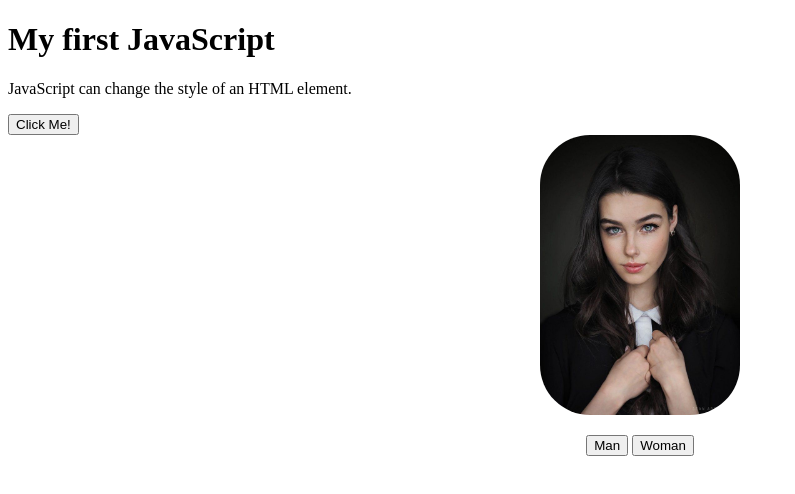
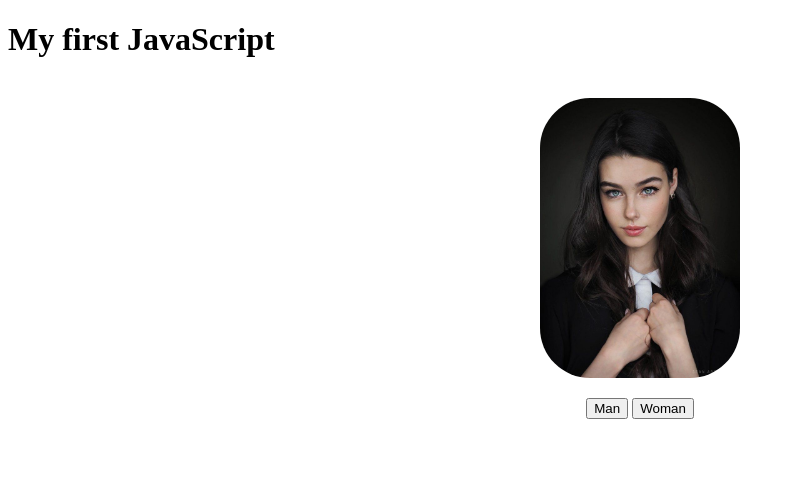
Before and after one commit to johndiegodeoliveirasilva/W3School, a plain HTML site: page JavaScript HTML/index.html in a window 1280 px wide. Shown: the whole page, without its empty margins (0-795 px from the left). Drawn offline with Linux system fonts and the light colour scheme.

Commit message:
remove the change style

```diff
--- a/JavaScript HTML/index.html
+++ b/JavaScript HTML/index.html
@@ -9,8 +9,7 @@
 </head>
 <body>
   <h1>My first JavaScript</h1>
-  <p id="demo">JavaScript can change the style of an HTML element.</p>
-  <button type="button" onclick="myFunction()">Click Me!</button>
+
 
 
   <br>
--- a/JavaScript HTML/js/script.js
+++ b/JavaScript HTML/js/script.js
@@ -1,23 +1,6 @@
 // function myFunction() {
 //   document.getElementById("demo").innerHTML = "Hello JavaScript!";
 // }
-
-// change the style color
-var count = 0
-function myFunction() {
-  if (count == 0) {
-    document.getElementById("demo").style.fontSize = "25px";
-    document.getElementById("demo").style.color = "red";
-    document.getElementById("demo").style.backgroundColor = "yellow";
-    count++
-  }
-  else {
-    document.getElementById("demo").style.fontSize = "medium";
-    document.getElementById("demo").style.color = "black";
-    document.getElementById("demo").style.backgroundColor = "transparent";
-    count--
-  }
-};
 
 function light(sw) {
   var pic;
```
